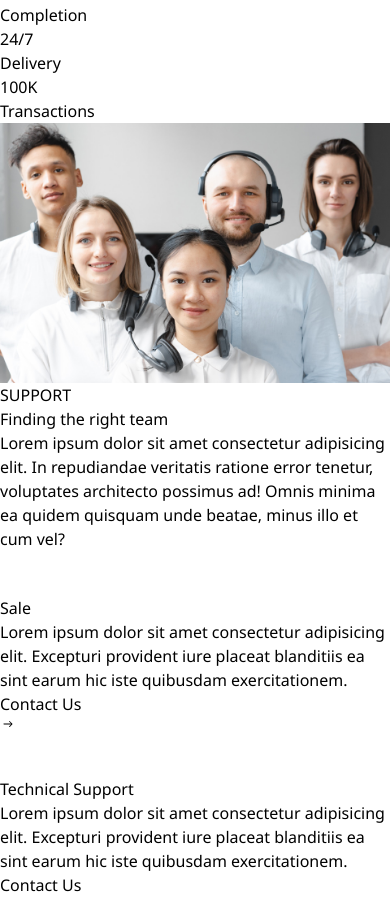
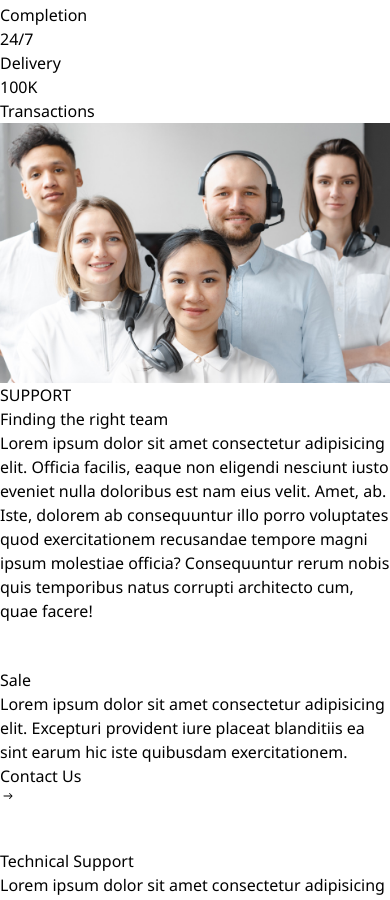
Before and after one commit to sohunz/cloud-app, a React (Vite) app: page / in a window 390 px wide. Shown: the part 946-1846 px from the top of the page. Built offline with nearby package versions, Linux system fonts and the light colour scheme.

Commit message:
responsive support

```diff
--- a/src/components/header/Navbar.jsx
+++ b/src/components/header/Navbar.jsx
@@ -10,7 +10,7 @@ const Navbar = () => {
     };
 
     return (
-        <div className=" w-full fixed bg-white top-0">
+        <div className=" w-full fixed bg-white top-0 z-20">
             <div className="w-full flex justify-between items-center p-5 border bg-white lg:shadow-md md:shadow-md sm:shadow-none relative transition-all duration-700 ease-in-out">
                 <p className="font-bold lg:text-4xl md:text-3xl sm:text-2xl text-2xl pr-8 cursor-pointer text-blue-800">
                     BRAND
--- a/src/pages/Advantage.jsx
+++ b/src/pages/Advantage.jsx
@@ -2,12 +2,12 @@ import { IoCheckmarkSharp } from "react-icons/io5";
 
 const Advantage = () => {
     return (
-        <div className=" max-w-[1440px] mx-auto">
-            <div>
-                <p className="text-center text-5xl font-bold p-5">
+        <div className="w-full px-10">
+            <div  className=" max-w-[1440px] mx-auto border border-red-500">
+                <p className="text-center lg:text-4xl md:text-3xl sm:text-3xl font-bold p-5">
                     All-In-One Platform
                 </p>
-                <p className="text-center text-2xl mb-5">
+                <p className="text-center lg:text-2xl md:text-xl sm:text-xl mb-5">
                     Lorem ipsum dolor sit amet, consectetur adipisicing elit.
                     Veritatis, ab. Officia sunt nulla aspernatur culpa, eaque
                     tenetur excepturi nostrum tempore.
--- a/src/pages/Support.jsx
+++ b/src/pages/Support.jsx
@@ -6,25 +6,31 @@ import { HiChip } from "react-icons/hi";
 
 const Support = () => {
     return (
-        <div className="w-full h-screen mt-24 mb-36">
-            <div className="w-full h-[700px] bg-gray-900/90 absolute">
+        <div className="w-full px-10 relative bg-gray-200">
+            <div className="max-w-[1440px] mx-auto h-auto mt-24 mb-20 z-10 pb-10">
+                <div className="w-full h-[700px] bg-gray-900/90 absolute left-0">
                     <img
                         src={support}
                         className="w-full h-full object-cover mix-blend-overlay"
                     />
                 </div>
                 <div className="max-w-[1440px] mx-auto text-white relative">
-                <p className="text-3xl font-bold text-center pt-24">SUPPORT</p>
-                <p className="text-5xl font-bold text-center py-10">
+                    <p className="text-2xl font-bold text-center pt-24">
+                        SUPPORT
+                    </p>
+                    <p className="lg:text-4xl md:text-3xl sm:text-3xl font-bold text-center lg:py-10 md:py-5 sm:py-5 py-5">
                         Finding the right team
                     </p>
-                <p className="text-3xl">
-                    Lorem ipsum dolor sit amet consectetur adipisicing elit. In
-                    repudiandae veritatis ratione error tenetur, voluptates
-                    architecto possimus ad! Omnis minima ea quidem quisquam unde
-                    beatae, minus illo et cum vel?
+                    <p className="lg:text-2xl md:text-xl sm:text-xl">
+                        Lorem ipsum dolor sit amet consectetur adipisicing elit.
+                        Officia facilis, eaque non eligendi nesciunt iusto
+                        eveniet nulla doloribus est nam eius velit. Amet, ab.
+                        Iste, dolorem ab consequuntur illo porro voluptates quod
+                        exercitationem recusandae tempore magni ipsum molestiae
+                        officia? Consequuntur rerum nobis quis temporibus natus
+                        corrupti architecto cum, quae facere!
                     </p>
-                <div className="grid grid-cols-3 gap-10 absolute top-[470px]">
+                    <div className="grid lg:grid-cols-3 md:grid-cols-1 sm:grid-cols-1 grid-cols-1 lg:gap-5 md:gap-16 sm:gap-16 gap-16 mt-20">
                         <div className="border bg-white text-black p-10 rounded-xl relative flex flex-col justify-between">
                             <div className="w-[70px] h-[70px] bg-blue-700 rounded-md flex justify-center items-center absolute top-[-35px]">
                                 <LiaPhoneSolid
@@ -34,8 +40,10 @@ const Support = () => {
                                 />
                             </div>
                             <div>
-                            <p className="text-3xl pt-7 font-bold">Sale</p>
-                            <p className="text-xl py-7">
+                                <p className="lg:text-2xl md:text-xl pt-7 font-bold">
+                                    Sale
+                                </p>
+                                <p className="lg:text-lg md:text-md lg:py-7 md:py-3">
                                     Lorem ipsum dolor sit amet consectetur
                                     adipisicing elit. Excepturi provident iure
                                     placeat blanditiis ea sint earum hic iste
@@ -49,13 +57,17 @@ const Support = () => {
                         </div>
                         <div className="border bg-white text-black p-10 rounded-xl relative flex flex-col justify-between">
                             <div className="w-[70px] h-[70px] bg-blue-700 rounded-md flex justify-center items-center absolute top-[-35px]">
-                            <MdSupport size={45} className=" " color="white" />
+                                <MdSupport
+                                    size={45}
+                                    className=" "
+                                    color="white"
+                                />
                             </div>
                             <div>
-                            <p className="text-3xl pt-7 font-bold">
+                                <p className="lg:text-2xl md:text-xl pt-7 font-bold">
                                     Technical Support
                                 </p>
-                            <p className="text-xl py-7">
+                                <p className="lg:text-lg md:text-md lg:py-7 md:py-3">
                                     Lorem ipsum dolor sit amet consectetur
                                     adipisicing elit. Excepturi provident iure
                                     placeat blanditiis ea sint earum hic iste
@@ -72,10 +84,10 @@ const Support = () => {
                                 <HiChip size={45} className=" " color="white" />
                             </div>
                             <div>
-                            <p className="text-3xl pt-7 font-bold">
+                                <p className="lg:text-2xl md:text-xl pt-7 font-bold">
                                     Media Inquiries
                                 </p>
-                            <p className="text-xl py-7">
+                                <p className="lg:text-lg md:text-md lg:py-7 md:py-3">
                                     Lorem ipsum dolor sit amet consectetur
                                     adipisicing elit. Excepturi provident iure
                                     placeat blanditiis ea sint earum hic iste
@@ -90,6 +102,7 @@ const Support = () => {
                     </div>
                 </div>
             </div>
+        </div>
     );
 };
 
```
Lines whose indentation alone changed are shown as unchanged.
